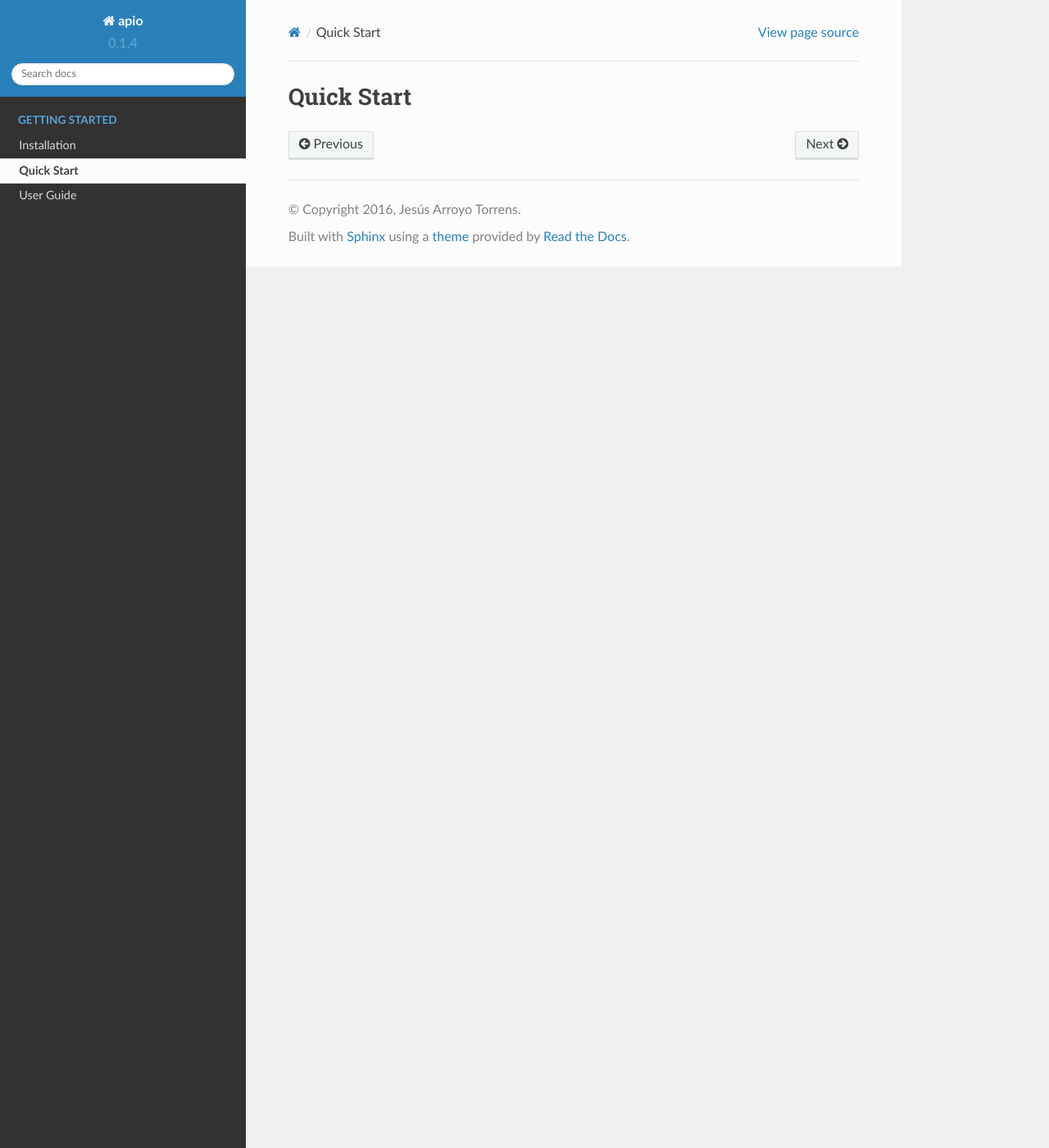
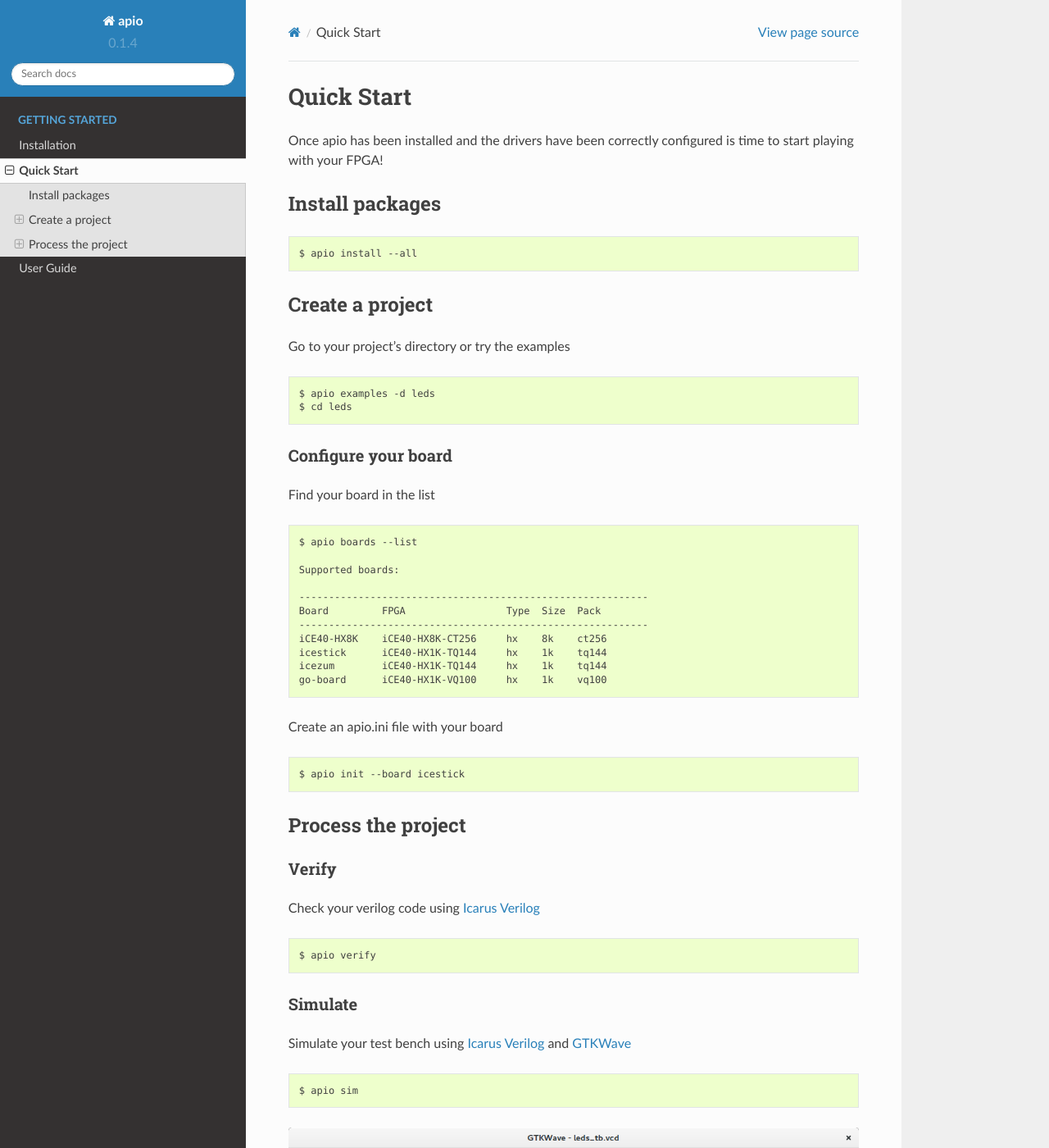
Before and after one commit to FPGAwars/apio, a Sphinx documentation site: the page built from docs/source/quick_start.rst, in a window 1280 px wide and 1400 px high. Shown: the whole window at 82% size. Built offline with Sphinx 7.4.7 and the Read the Docs theme 2.0.0, drawn with Linux system fonts in a browser that asks for light colours; some of the changed text lies outside the part shown.

Commit message:
Add Quick Start documentation

```diff
--- a/docs/source/quick_start.rst
+++ b/docs/source/quick_start.rst
@@ -2,3 +2,101 @@
 
 Quick Start
 ===========
+
+Once apio has been installed and the drivers have been correctly configured is time to start playing with your FPGA!
+
+Install packages
+----------------
+
+.. code::
+
+  $ apio install --all
+
+Create a project
+----------------
+
+Go to your project's directory or try the examples
+
+.. code::
+
+  $ apio examples -d leds
+  $ cd leds
+
+Configure your board
+~~~~~~~~~~~~~~~~~~~~
+
+Find your board in the list
+
+.. code::
+
+  $ apio boards --list
+
+  Supported boards:
+
+  -----------------------------------------------------------
+  Board         FPGA                 Type  Size  Pack
+  -----------------------------------------------------------
+  iCE40-HX8K    iCE40-HX8K-CT256     hx    8k    ct256
+  icestick      iCE40-HX1K-TQ144     hx    1k    tq144
+  icezum        iCE40-HX1K-TQ144     hx    1k    tq144
+  go-board      iCE40-HX1K-VQ100     hx    1k    vq100
+
+Create an apio.ini file with your board
+
+.. code::
+
+  $ apio init --board icestick
+
+Process the project
+-------------------
+
+Verify
+~~~~~~
+
+Check your verilog code using `Icarus Verilog <http://iverilog.icarus.com/>`_
+
+.. code::
+
+  $ apio verify
+
+
+Simulate
+~~~~~~~~
+
+Simulate your test bench using `Icarus Verilog <http://iverilog.icarus.com/>`_ and `GTKWave <http://gtkwave.sourceforge.net/>`_
+
+.. code::
+
+  $ apio sim
+
+.. image:: ../resources/images/gtkwave-simulation.png
+
+.. note::
+
+  GTKWave must be installed and be accesible to the console.
+
+Build
+~~~~~~
+
+Syntesize your project using `Icestorm Tools <http://www.clifford.at/icestorm/>`_
+
+.. code::
+
+  $ apio build
+
+
+Upload
+~~~~~~
+
+Connect your FPGA board and upload the bitstream using `Icestorm Tools <http://www.clifford.at/icestorm/>`_
+
+.. code::
+
+  $ apio upload
+
+
+All the leds should turn on after 3 seconds
+
+.. image:: ../resources/images/apio-icestorm-hello-world.png
+
+**Congrats! Now You have your fully open source FPGA toolchain ready!**
--- a/docs/source/user_guide/code_commands/cmd_sim.rst
+++ b/docs/source/user_guide/code_commands/cmd_sim.rst
@@ -19,7 +19,7 @@ Launch the verilog simulation using `GTKWave <http://gtkwave.sourceforge.net>`_
 
 This command requires the ``scons`` and ``iverilog`` packages.
 
-[TODO: image]
+.. image:: ../../../resources/images/gtkwave-simulation.png
 
 .. note::
 
--- a/docs/source/user_guide/env_commands/cmd_boards.rst
+++ b/docs/source/user_guide/env_commands/cmd_boards.rst
@@ -19,7 +19,7 @@ Show FPGA boards information.
 
 All supported boards:
 
-* `iCEstick <http://www.pighixxx.com/test/portfolio-items/icestick/>`_
+* `iCEstick Evaluation Kit <http://www.pighixxx.com/test/portfolio-items/icestick/>`_
 * `Icezum Alhambra <https://github.com/FPGAwars/icezum>`_
 * `Nandland Go board <https://www.nandland.com/goboard/introduction.html>`_
 * `iCE40-HX8K Breakout Board <http://www.latticesemi.com/en/Products/DevelopmentBoardsAndKits/iCE40HX8KBreakoutBoard.aspx>`_
```
Also changed, not shown: README.md (+6 -6 lines), docs/source/user_guide/env_commands/cmd_install.rst (+17 -6 lines), docs/source/user_guide/env_commands/cmd_uninstall.rst (+18 -6 lines), docs/resources/images/gtkwave-simulation.png (added).
